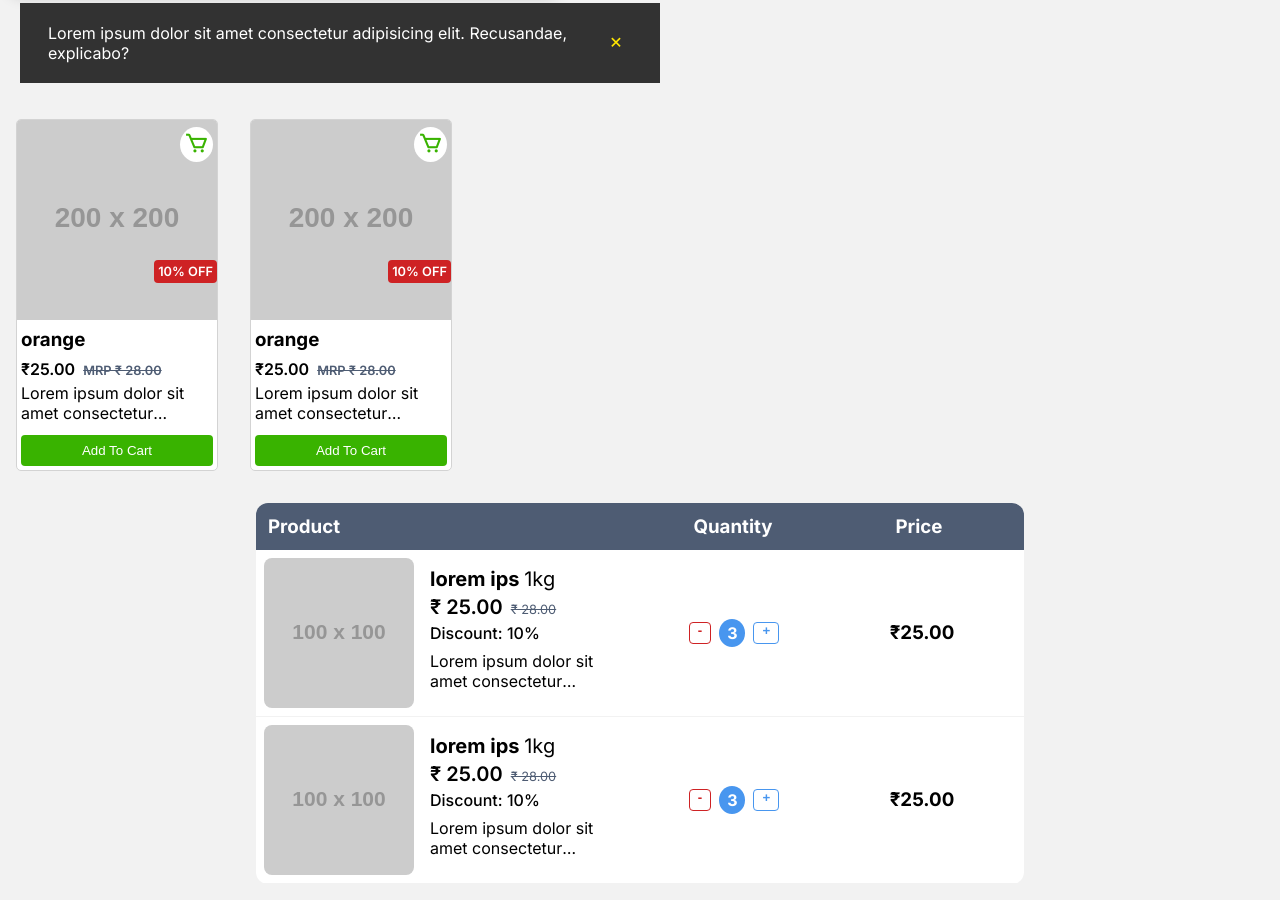
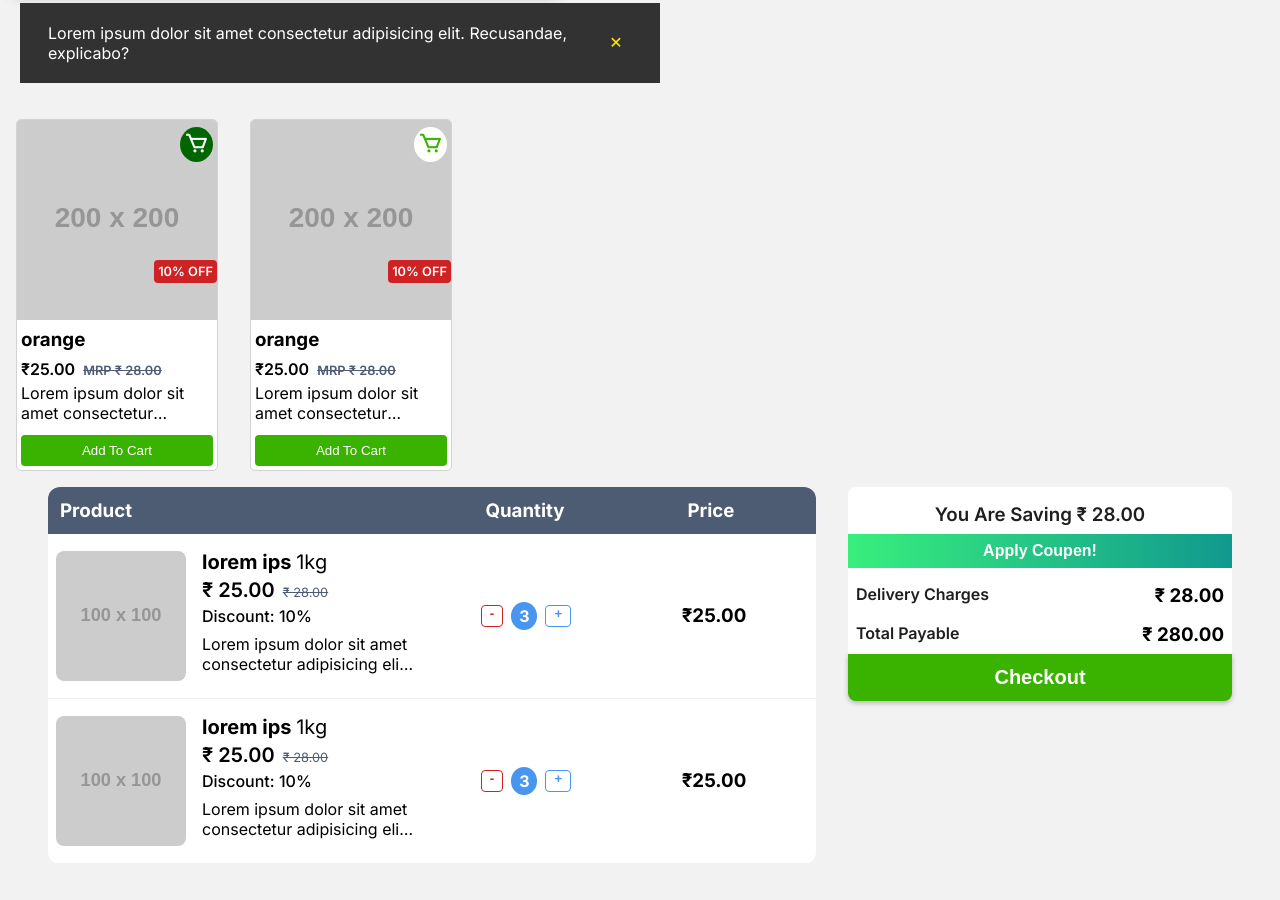
Before and after one commit to shubham-ghuge/component-library, a website: page index.html in a window 1280 px wide. Shown: the part 999-1899 px from the top of the page. After the commit the page ends 1863 px from the top, so only its background shows below. Drawn offline with nearby package versions, Linux system fonts and the light colour scheme; placeholder pictures from the web are drawn by us.

Commit message:
created active classes of button components

```diff
--- a/assets/css/main/_components.scss
+++ b/assets/css/main/_components.scss
@@ -176,7 +176,11 @@
     padding: var(--p-3) var(--p-4);
     &:hover,
     &:focus {
-      box-shadow: 0 2px 5px 0 rgba(0, 0, 0, 0.26);
+      background-color: var(--c-#{$color-type}-100);
+    }
+    // creating same class with active state
+    &-active {
+      @extend .btn-c-#{$color-type};
       background-color: var(--c-#{$color-type}-100);
     }
   }
@@ -198,6 +202,10 @@
     &:focus {
       box-shadow: 0 0px 0px 0 rgba(0, 0, 0, 0.26);
     }
+    &-active {
+      @extend .btn-#{$color-type};
+      background-color: var(--c-#{$color-type}-300);
+    }
   }
 }
 /* outline buttons */
@@ -213,6 +221,11 @@
     box-shadow: 0 2px 5px 0 rgba(0, 0, 0, 0.26);
     &:hover,
     &:focus {
+      color: var(--c-base-300);
+      background-color: var(--c-#{$color-type}-100);
+    }
+    &-active {
+      @extend .btn-outline-#{$color-type};
       color: var(--c-base-300);
       background-color: var(--c-#{$color-type}-100);
     }
@@ -348,6 +361,9 @@
     box-sizing: border-box;
     padding: 0.25rem;
     border-radius: 50%;
+    color: var(--c-success-200);
+    font-size: var(--fsz-2);
+    line-height: 1;
     i {
       color: var(--c-success-200);
       font-size: var(--fsz-2);
@@ -356,7 +372,16 @@
     &:hover,
     &:focus {
       background-color: var(--c-success-300);
+      color: #fff;
       i {
+        color: #fff;
+      }
+    }
+    &-active{
+      @extend .icon;
+      background-color: var(--c-success-300);
+      color: #fff;
+      i{
         color: #fff;
       }
     }
@@ -472,15 +497,25 @@
     transition-delay: 0.2s, 0;
   }
 }
+.cart-layout {
+  display: flex;
+  align-items: flex-start;
+  justify-content: center;
+  flex-direction: column;
+  @include for-large-screen() {
+    flex-direction: row;
+  }
+}
 .cart {
   display: flex;
   flex-direction: column;
   background-color: var(--c-base-100);
   border-radius: var(--br-3);
   width: 95vw;
-  margin: 1rem auto;
+  margin: 0 auto;
   @include for-large-screen() {
     width: 60vw;
+    margin: 0 1rem;
   }
   &-heading {
     background-color: var(--c-base-200);
@@ -524,7 +559,7 @@
       height: 100px;
       border-radius: var(--br-2);
       @include for-large-screen {
-        height: 150px;
+        height: 130px;
       }
     }
     &-details {
@@ -582,7 +617,7 @@
     button {
       padding: 0.5rem 0.5rem 0.75rem;
       display: inline-block;
-      margin: 0.25rem 0.5rem;
+      margin: 0.5rem;
       font-weight: 600;
       transition: 0s;
       box-shadow: 0 0 0 rgba(0, 0, 0, 0);
@@ -609,3 +644,45 @@
     }
   }
 }
+.checkout {
+  display: flex;
+  flex-direction: column;
+  background-color: #fff;
+  width: 95vw;
+  margin: 1rem auto;
+  padding: 1rem 0 0 0;
+  text-align: center;
+  border-radius: var(--br-2);
+  text-transform: capitalize;
+  @include for-large-screen() {
+    width: 30vw;
+    margin: 0 1rem;
+  }
+  .coupen {
+    border: 0;
+    text-transform: capitalize;
+    padding: var(--p-2);
+    color: #fff;
+    font-size: 1rem;
+    font-weight: 600;
+    background: linear-gradient(to right, #38ef7d, #11998e);
+    margin: 0.5rem 0;
+  }
+  .wrapper {
+    display: flex;
+    justify-content: space-between;
+    margin: 0 0.5rem 0.5rem;
+    @include for-large-screen() {
+      margin: 0.5rem;
+    }
+  }
+  .muted {
+    color: var(--c-black);
+    font-weight: 600;
+  }
+  .btn-success {
+    font-weight: 600;
+    font-size: var(--fsz-1);
+    border-radius: 0 0 var(--br-2) var(--br-2);
+  }
+}
--- a/index.html
+++ b/index.html
@@ -137,7 +137,7 @@
       <button class="btn-c-base">Button</button>
       <button class="btn-c-danger">button</button>
       <button class="btn-success">button</button>
-      <button class="btn-primary">button</button>
+      <button class="btn-primary-active">button</button>
       <button class="btn-secondary">button</button>
       <button class="btn-base">Button</button>
       <button class="btn-danger">button</button>
@@ -145,7 +145,7 @@
       <button class="btn-outline-primary">button</button>
       <button class="btn-outline-secondary">button</button>
       <button class="btn-outline-base">Button</button>
-      <button class="btn-outline-danger">button</button>
+      <button class="btn-outline-danger-active">button</button>
 
       <button class="icon-btn-primary"><i class="bx bx-cart"></i></button>
       <button class="icon-btn-secondary"><i class="bx bx-cart"></i></button>
@@ -167,7 +167,7 @@
       </p>
       <div class="dialog-btns jc-end">
         <button class="btn-primary">Accept</button>
-        <button class="btn-c-danger">Decline</button>
+        <button class="btn-c-danger-active">Decline</button>
       </div>
     </div>
 
@@ -183,7 +183,7 @@
         <div class="card-thumbnail">
           <img src="https://via.placeholder.com/200x200" alt="product" />
         </div>
-        <div class="icon">
+        <div class="icon-active">
           <i class="bx bx-cart"></i>
         </div>
         <div class="card-details">
@@ -221,6 +221,7 @@
       </div>
     </div>
     <div>
+      <div class="cart-layout">
         <div class="cart">
           <div class="cart-heading">
             <h3>product</h3>
@@ -279,6 +280,20 @@
             <h3 class="final-price">₹25.00</h3>
           </div>
         </div>
+        <div class="checkout">
+          <h3 class="muted">You are saving <span>₹ 28.00</span></h3>
+          <button class="coupen">Apply coupen!</button>
+          <div class="wrapper">
+            <p class="muted">Delivery Charges</p>
+            <h3>₹ 28.00</h3>
+          </div>
+          <div class="wrapper">
+            <p class="muted">Total Payable</p>
+            <h3>₹ 280.00</h3>
+          </div>
+          <button class="btn-success">Checkout</button>
+        </div>
+      </div>
     </div>
   </body>
 </html>
```
Also changed, not shown: dist/css/cssStack.css, 1 other file. Lines whose indentation alone changed are shown as unchanged.
